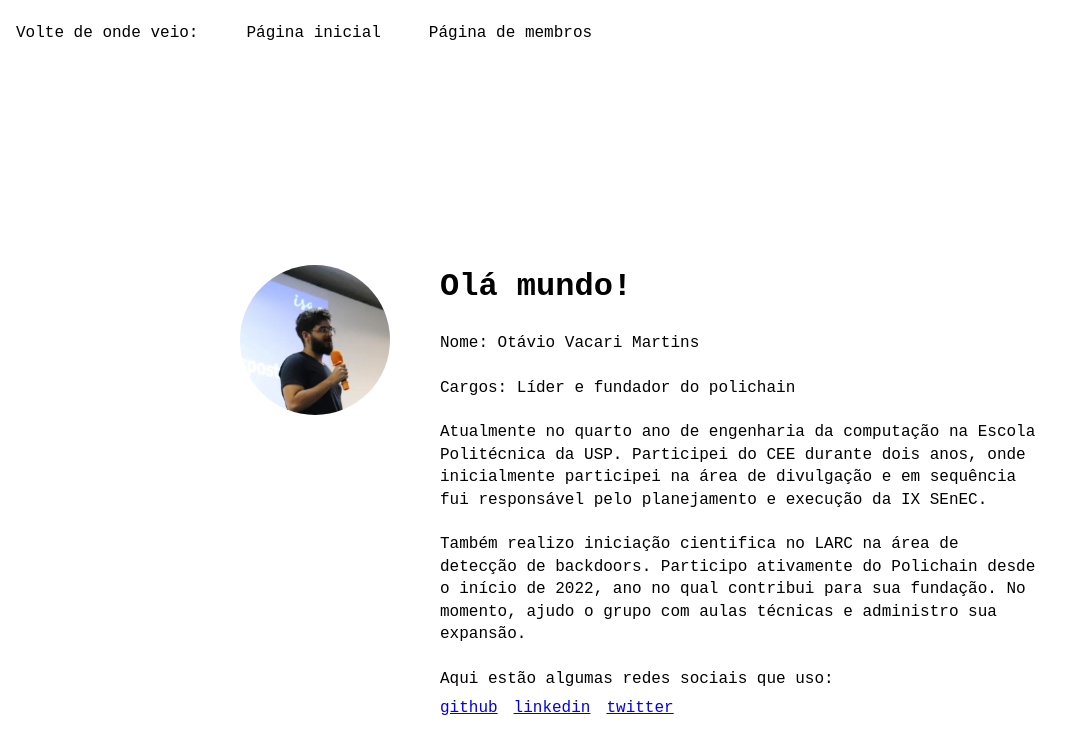
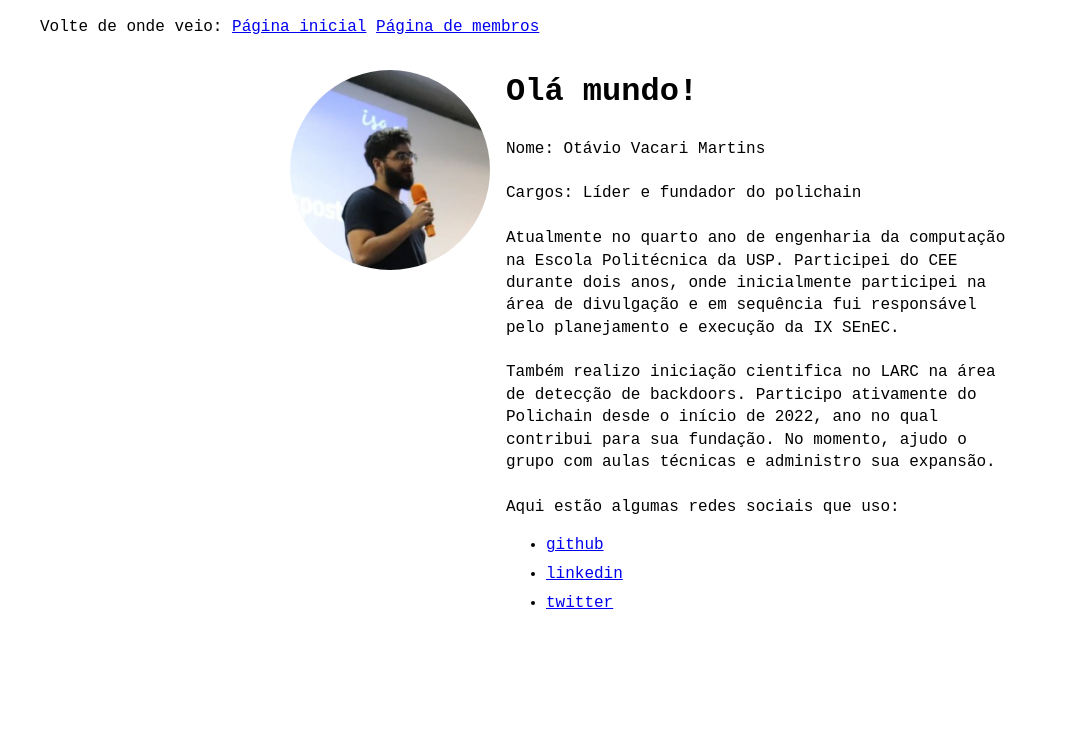
Before and after one commit to polichain/jekyll-website, a Jekyll site: the page built from _otavio/index.markdown, in a window 1280 px wide and 900 px high. Shown: the top 754 px of the window, without its empty margins (0-1082 px from the left). Built offline with Jekyll 4.4.1, drawn with Linux system fonts in a browser that asks for light colours.

Commit message:
Update css and better visual

```diff
--- a/_layouts/dark-site-of-the-moon.html
+++ b/_layouts/dark-site-of-the-moon.html
@@ -9,11 +9,13 @@
         <li><a href="/membros">Página de membros</a></li>
       </ul>
     </div>
-    <div class="centralizar-div">
-      <div>
-        <img class="perfil" src="/assets/images/perfil_otavio.jpeg" >
+    <div class="flex-container">
+      <div class="image-container">
+        <div class="circular-frame">
+          <img class="framed-image" src="/assets/images/perfil_otavio.jpeg" >
+        </div>
       </div>
-      <div class="container">
+      <div class="text-content">
         {{ content }}
         <br/>
         Aqui estão algumas redes sociais que uso:
--- a/assets/css/styles-otavio.scss
+++ b/assets/css/styles-otavio.scss
@@ -3,97 +3,122 @@
 
 @import "no-style-please";
 
-body {
+h1, h2, p{
   margin: 0;
-    min-height: 100vh;
-    display: grid;
-    justify-items: center;
-    align-items: center;
 }
 
-.centralizar-div {
-    justify-content: center;
-    align-items: center;
-    margin-top: 10vh;
-    max-width: 50rem; /* Ajuste a largura máxima da div, se necessário */
-    overflow-y: auto; /* Habilita a rolagem vertical se o conteúdo ultrapassar a altura da tela */
-}
-
-h1 {
-    margin-top: 0;
-}
-
-
-img {
-    float: left;
-    margin-right: 50px;
-}
-
-.perfil {
-    width: 150px; /* Ajuste a largura da imagem */
-    height: 150px; /* Ajuste a altura da imagem */
-    object-fit: cover; /* Ajusta a imagem para preencher a área disponível, cortando partes se necessário */
-    border-radius: 100%; /* Cria uma borda circular */
-    overflow: hidden; /* Esconde as partes da imagem fora do círculo */
-  }
-
-.container{
-    display: flex;
-    flex-direction: column;
- }
-
- h2, h1, p {
-    margin-top: 0;
-    margin-bottom: 0;
+.body {
+  display: grid;
+  grid-template-rows: auto 1fr; /* Cria duas linhas: uma para a navbar e outra para o conteúdo */
+  min-height: 100vh; /* Faz a página ocupar toda a altura da tela */
 }
 
 .navbar {
-    position: fixed; /* Fixa a navbar na posição definida */
-    top: 0; /* Define a distância da parte superior da tela */
-    left: 0; /* Define a distância da parte esquerda da tela */
-    z-index: 1000; /* Coloca a navbar acima de outros elementos da página */
+  grid-row: 1; /* Posiciona a navbar na primeira linha do grid */
   width: 100%; /* Faz a navbar ocupar toda a largura da tela */
   background-color: transparent; /* Cor de fundo da navbar */
 }
 
-  .navbar ul {
-    list-style-type: none; /* Remove marcadores de lista */
-    margin: 0;
-    padding: 0;
-    display: flex; /* Deixa os itens da lista em linha */
+.navbar > ul > li {
+  display: inline-block;
+  margin: auto;
 }
 
-  .navbar li {
-    margin-right: 1rem; /* Espaço entre os itens da navbar */
+.responsive-container {
+  max-width: 1200px; /* Define a largura máxima do container */
+  width: 100%; /* Faz o container ocupar toda a largura disponível */
+  margin: 0 auto; /* Centraliza o container horizontalmente */
+  padding: 1rem; /* Adiciona um pouco de espaço interno ao container */
+  box-sizing: border-box; /* Inclui o padding na largura total do container */
 }
 
-  .navbar a {
+@media (max-width: 768px) {
+
+  .navbar {
+    width: 100%; /* Faz a navbar ocupar toda a largura da tela */
+    background-color: transparent; /* Cor de fundo da navbar */
+  }
+  .navbar > ul {
       display: block;
-    color: #000; /* Cor do texto dos links */
-    text-decoration: none; /* Remove o sublinhado dos links */
-    padding: 1rem; /* Espaçamento interno dos links */
-    transition: background-color 0.3s, color 0.3s; /* Adiciona transição suave para as mudanças de cor */
+      list-style-type: disc;
+      margin-block-start: 1em;
+      margin-block-end: 1em;
+      margin-inline-start: 0px;
+      margin-inline-end: 0px;
+      padding-inline-start: 1rem;
+  }
+  .navbar > ul > li {
+    display: block;
   }
 
-  .navbar a:hover {
-    background-color: rgba(0, 0, 0, 0.8); /* Cor de fundo do link quando o mouse passa sobre ele */
-    color: #fff; /* Cor do texto do link quando o mouse passa sobre ele */
+  .responsive-container {
+    padding: 1rem 2rem; /* Aumenta o espaço interno do container nas laterais em dispositivos menores */
+  }
 }
 
-  .horizontal-links {
-    list-style-type: none; /* Remove marcadores de lista */
-    margin: 0;
-    padding: 0;
-    display: flex; /* Deixa os itens da lista em linha */
+.circular-frame {
+  position: relative; /* Define a posição relativa para que os elementos filhos possam ser posicionados em relação a este elemento */
+  width: 200px; /* Define a largura da moldura circular */
+  height: 200px; /* Define a altura da moldura circular */
+  border-radius: 100px; /* Cria uma moldura circular */
+  overflow: hidden; /* Esconde as partes da imagem fora do círculo */
+  display: inline-block; /* Faz o elemento se comportar como um bloco, mas alinhado com outros elementos */
 }
 
-  .horizontal-links li {
-    margin-right: 1rem; /* Espaço entre os itens da lista */
+.framed-image {
+  width: 100%; /* Faz a imagem ocupar toda a largura disponível */
+  height: 100%; /* Mantém a proporção da imagem */
+  position: absolute; /* Posiciona a imagem em relação ao elemento pai */
+  top: 50%; /* Centraliza a imagem verticalmente */
+  left: 50%; /* Centraliza a imagem horizontalmente */
+  transform: translate(-50%, -50%); /* Ajusta a posição da imagem para que ela fique centralizada */
+  object-fit: cover; /* Ajusta a imagem para preencher a área disponível, cortando partes se necessário */
 }
 
-  .navbar p {
+.image-container {
+  margin: 1rem; /* Adiciona espaço acima do texto */
+  display: flex;
+  flex-direction: row; /* Alinha os elementos horizontalmente em todos os dispositivos */
+  justify-content: center; /* Centraliza os elementos horizontalmente */
+  align-items: flex-start; /* Centraliza os elementos verticalmente */
+  min-height: 100vh; /* Ocupa toda a altura da tela */
+}
+
+
+.text-content {
+  text-align: left; /* Alinha o texto à esquerda */
+  margin-top: 1rem; /* Adiciona espaço acima do texto */
+  max-width: 500px;
+}
+
+.flex-container {
+  display: flex;
+  justify-content: center;
+}
+
+@media (max-width: 769px) {
+  .image-container {
+    margin: auto;
+    width: 50%;
+    grid-column: 1;
     display: block;
-    color: #000; /* Cor do texto dos links */
-    text-decoration: none; /* Remove o sublinhado dos links */
-    padding: 1rem; /* Espaçamento interno dos links */
+    min-height: 0;
   }
+
+  .circular-frame {
+    margin-right: 0rem; /* Adiciona espaço à direita da imagem */
+  }
+
+  .text-content {
+    margin: auto;
+    padding: 1rem;
+    grid-column: 2;
+    display: inline-block;
+    text-align: left; /* Alinha o texto à esquerda */
+  }
+
+  .flex-container {
+    display: block;
+    justify-content: center;
+  }
+}
```
Lines whose indentation alone changed are shown as unchanged.
